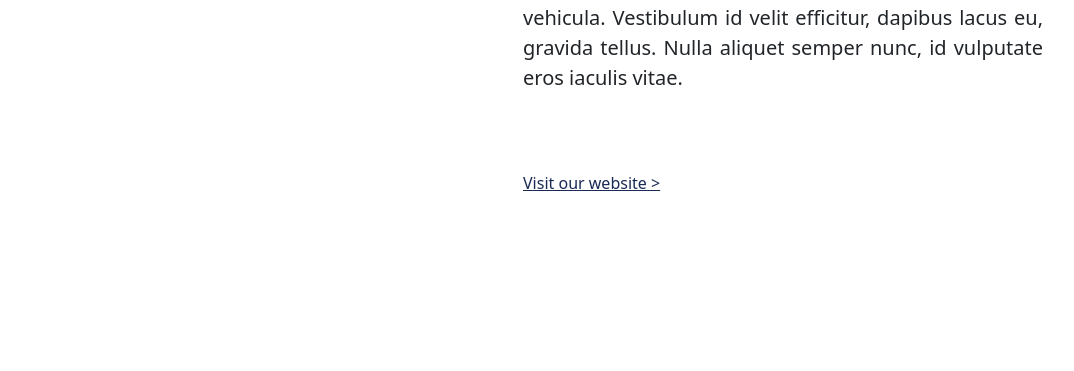
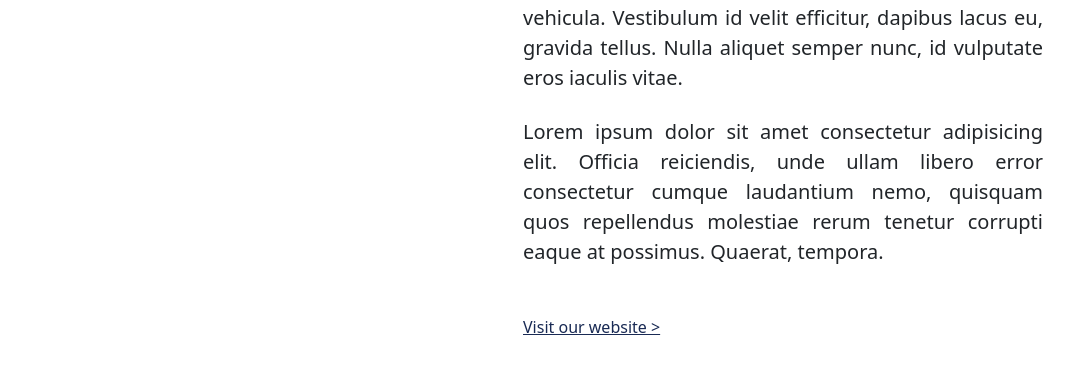
Before and after one commit to xkaze09/dpsm-website, a website: page computer-science.html in a window 1280 px wide. Shown: the part 2218-2589 px from the top of the page, without its empty margins (129-1203 px from the left). Drawn offline with nearby package versions, Linux system fonts and the light colour scheme.

Commit message:
Remove text-overflow

```diff
--- a/computer-science.html
+++ b/computer-science.html
@@ -172,7 +172,7 @@
                 </div>
               </div>
               <div class="col-lg-6">
-                <div class="overflow-hidden" style="max-height: 30vh;">
+                <div class="" style="">
                   <p class="lead mb-4 text-justify">Integer magna sem, eleifend sed enim ac, dapibus commodo neque. Quisque quis molestie felis. Proin a pretium ex. Proin sem sapien, fringilla vel tellus non, iaculis sodales elit. In vulputate purus ac elit ultricies vehicula. Vestibulum id velit efficitur, dapibus lacus eu, gravida tellus. Nulla aliquet semper nunc, id vulputate eros iaculis vitae.</p>
                   <p class="lead mb-4 text-justify">Lorem ipsum dolor sit amet consectetur adipisicing elit. Officia reiciendis, unde ullam libero error consectetur cumque laudantium nemo, quisquam quos repellendus molestiae rerum tenetur corrupti eaque at possimus. Quaerat, tempora.</p>
                 </div>
```
